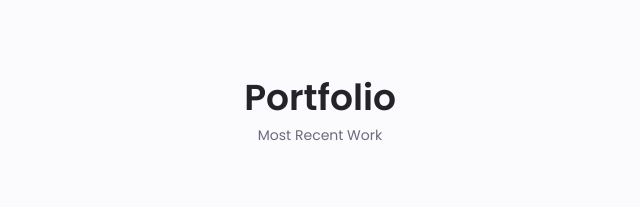
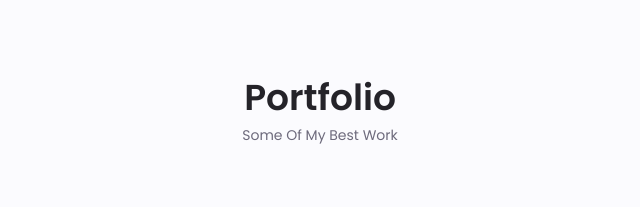
Before and after one commit to ritikparte01/RITIKPORTFOLIO, a plain HTML site: page index.html in a window 1280 px wide. Shown: the part 3260-3467 px from the top of the page, 320-960 px from the left. Drawn offline with nearby package versions, Linux system fonts and the light colour scheme.

Commit message:
Update index.html

```diff
--- a/index.html
+++ b/index.html
@@ -330,7 +330,7 @@
         <!--==================== PORTFOLIO ====================-->
         <section class="potfolio section" id="portfolio">
             <h2 class="section__title">Portfolio</h2>
-            <snap class="section__subtitle">Most Recent Work</snap>
+            <snap class="section__subtitle">Some Of My Best Work</snap>
 
             <div class="portfolio__container container swiper-container">
                 <div class="swiper-wrapper">
```
